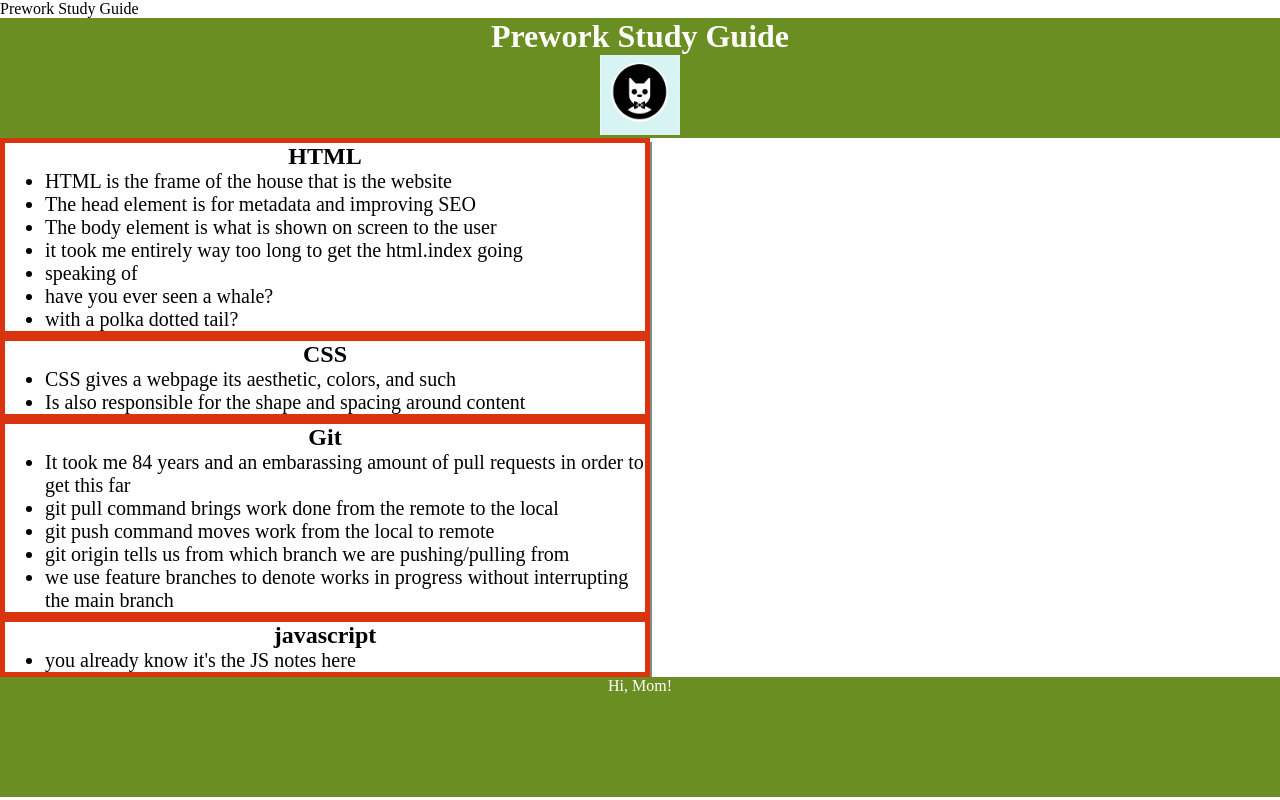
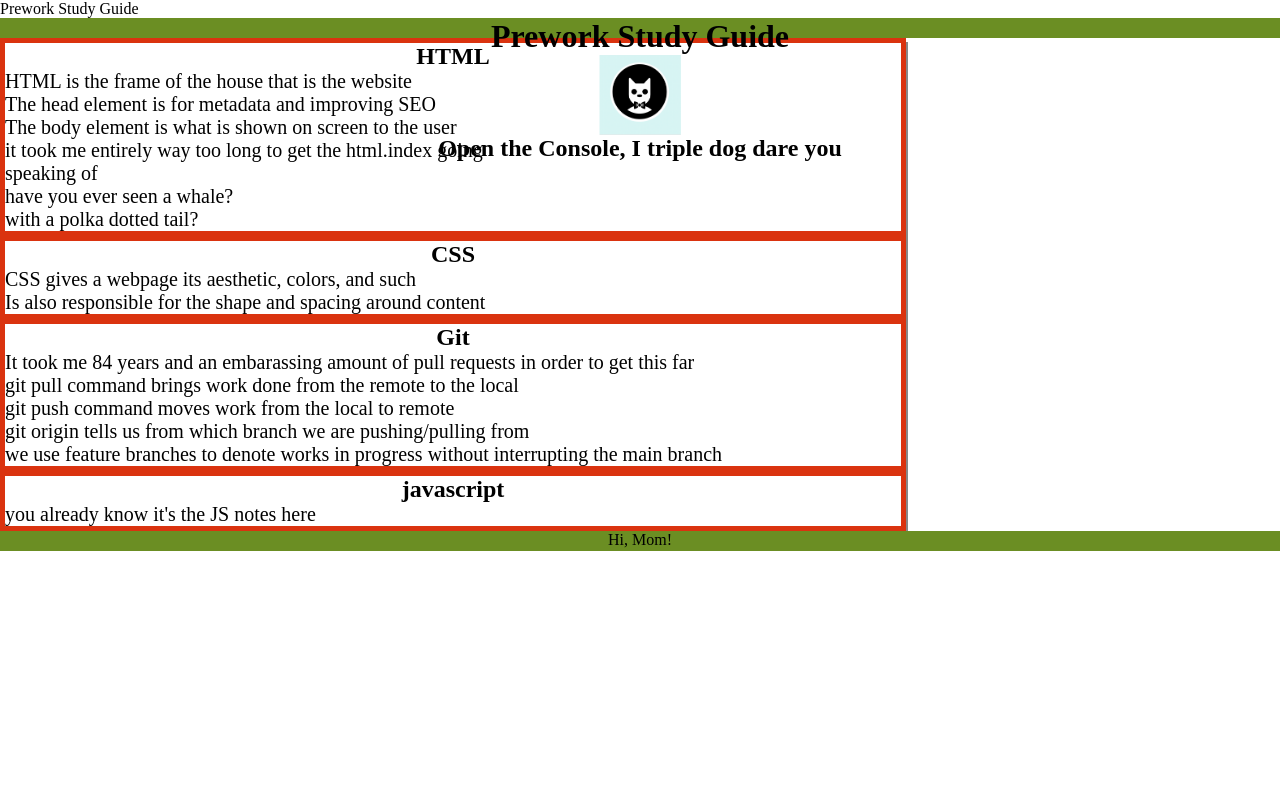
Before and after one commit to nrmoser50/prework-study-guide, a plain HTML site: page prework-study-guide/index.html in a window 1280 px wide. Drawn offline with Linux system fonts and the light colour scheme.

Commit message:
here's your message

```diff
--- /dev/null
+++ b/prework-study-guide/assets/script.js
@@ -0,0 +1,18 @@
+var topics = ['HTML', 'CSS', 'Git', 'JavaScript'];
+
+for(var x = 0; x < topics.length; x++) {
+    console.log(topics[x]);
+}
+/*
+if (topic === 'HTML') {
+    console.log("Let's study HTML!");
+} else if (topic === 'CSS');{
+    console.log("Let's study CSS!");
+} else if (topic === 'Git') {
+    console.log("Let's study Git!");
+} else if (topic === 'JavaScript'); {
+    console.log("Let's study JavaScript!");
+} else {
+    console.log('Please try again!');
+}
+*/
--- a/prework-study-guide/assets/style.css
+++ b/prework-study-guide/assets/style.css
@@ -5,9 +5,9 @@
 header,
 footer {
     width: 100%;
-    height: 120px;
+    height: 20px;
     background-color: olivedrab;
-    color: white;
+
 }
 h1,
 h2 {
@@ -16,21 +16,21 @@ h2 {
 img {
     display: block;
     height: 80px;
-    width: 80px;
+    width: 80fpx;
     margin-left: auto;
     margin-right: auto;
 }
 ul {
-    padding-left: 40px;
+    padding-left: 0px;
     font-size: 20px;
 }
 p {
     text-align: center;
-    font=size: 30px;
+    font=size: 10px;
 }
 .card {
-    width: 50%;
-    margin: 22 px auto;
+    width: 70%;
+    margin: 5 px auto;
     border: 5px solid #DA330F;
     box-shadow: 2px 4px #888888;
 }
--- a/prework-study-guide/index.html
+++ b/prework-study-guide/index.html
@@ -11,6 +11,7 @@
     <header id="top">
       <h1>Prework Study Guide</h1>
       <img src="./assets/bowtie-cat.png" alt="Profile image of cat wearing a bow tie." />
+      <h2> Open the Console, I triple dog dare you </h2>
     </header>
     <main>
       <section class="card" id="html-section">
@@ -55,5 +56,6 @@
     <footer>
       <p>Hi, Mom!</p>
     </footer>
+    <script src="./assets/script.js"></script>
   </body>
 </html>
```
